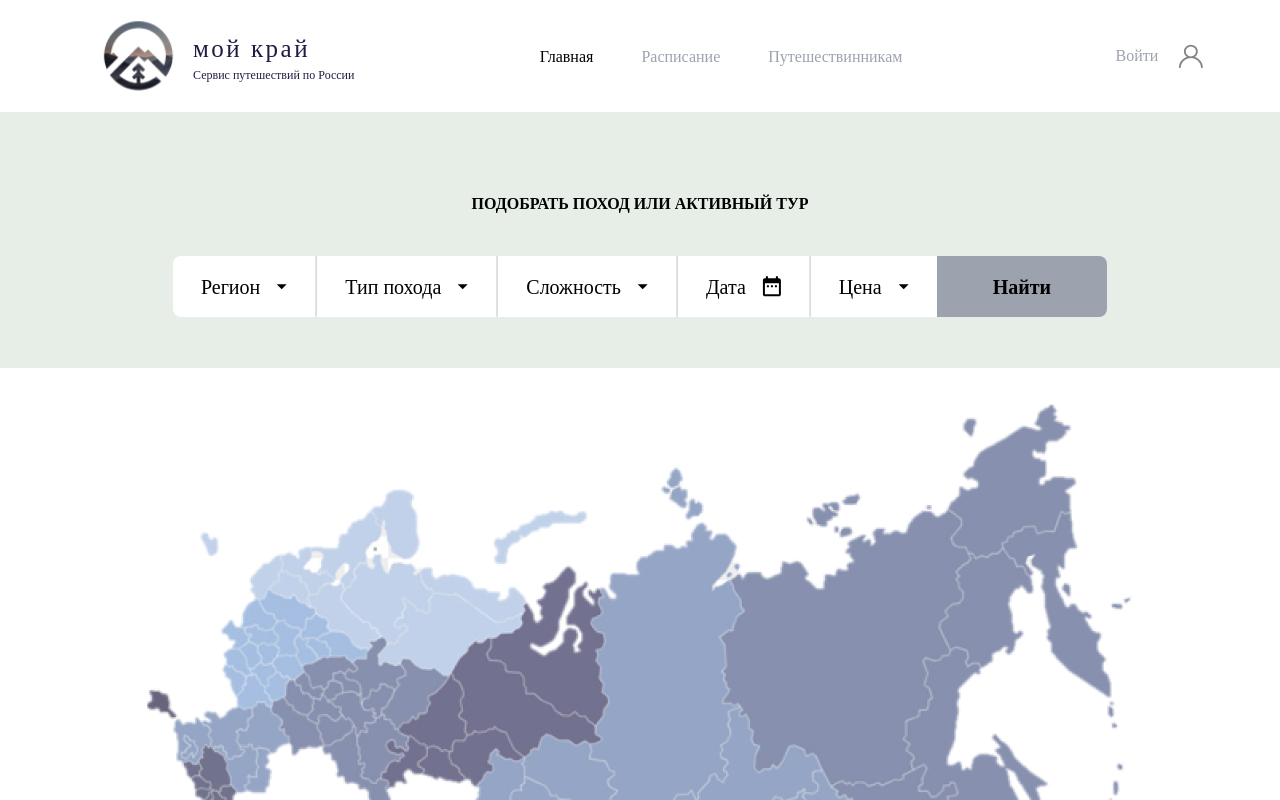
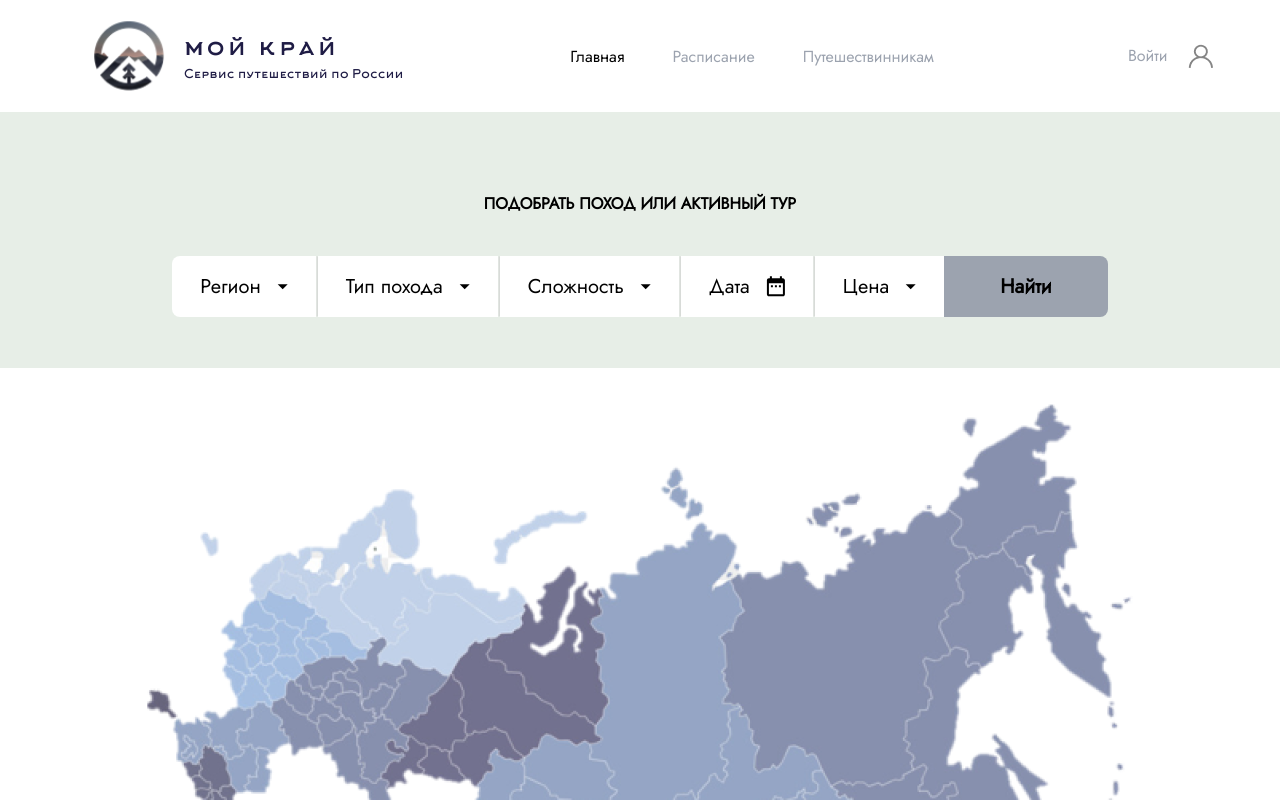
Before and after one commit to cy4ok/my-region, a React (Create React App) app in the folder client/: page / in a window 1280 px wide. Shown: the top 800 px of the page. Built offline with nearby package versions, Linux system fonts and the light colour scheme.

Commit message:
fix font

```diff
--- a/client/src/components/header/Header.jsx
+++ b/client/src/components/header/Header.jsx
@@ -13,12 +13,12 @@ const Header = () => {
         </div>
       </div>
       <div className="flex-row justify-center w-1/3">
-        <span className="px-6 font-jost text-black hover:text-gray-400 cursor-pointer">Главная</span>
+        <span className="px-6 font-jost text-black cursor-pointer">Главная</span>
         <span className="px-6 font-jost text-gray-400 hover:text-black cursor-pointer">Расписание</span>
         <span className="px-6 font-jost text-gray-400 hover:text-black cursor-pointer">Путешествинникам</span>
       </div>
       <div className="flex">
-        <button className="px-5 text-gray-400 font-jost focus:outline-none">Войти</button>
+        <button className="px-5 text-gray-400 font-jost hover:text-black focus:outline-none">Войти</button>
         <img src={People} alt="people" className=""/>
       </div>
     </header>
--- a/client/src/index.css
+++ b/client/src/index.css
@@ -2,10 +2,22 @@
 @tailwind components;
 @tailwind utilities;
 
+@font-face {
+  font-family: 'Arkhip';
+  font-weight: 400;
+  font-style: normal;
+  src: url('./fonts/Arkhip.ttf') format('truetype');
+}
+
+@font-face {
+  font-family: 'Jost';
+  font-weight: 400;
+  font-style: normal;
+  src: url('./fonts/Jost-Regular.ttf') format('truetype');
+}
+
 body {
-  max-width: 1440px;
-  margin: 0;
-  font-family: -apple-system, BlinkMacSystemFont, 'Segoe UI', 'Roboto', 'Oxygen',
+  font-family: -apple-system, BlinkMacSystemFont, 'Arkhip', 'Jost', 'Segoe UI', 'Roboto', 'Oxygen',
     'Ubuntu', 'Cantarell', 'Fira Sans', 'Droid Sans', 'Helvetica Neue',
     sans-serif;
   -webkit-font-smoothing: antialiased;
@@ -16,15 +28,3 @@ code {
   font-family: source-code-pro, Menlo, Monaco, Consolas, 'Courier New',
     monospace;
 }
-
-@font-face {
-  font-family: 'arkhip';
-  font-weight: 400;
-  src: url('../src/fonts/Arkhip.ttf') format('ttf');
-}
-
-@font-face {
-  font-family: 'jost';
-  font-weight: 400;
-  src: url('../src/fonts/Jost-Regular.ttf') format('ttf');
-}
```
